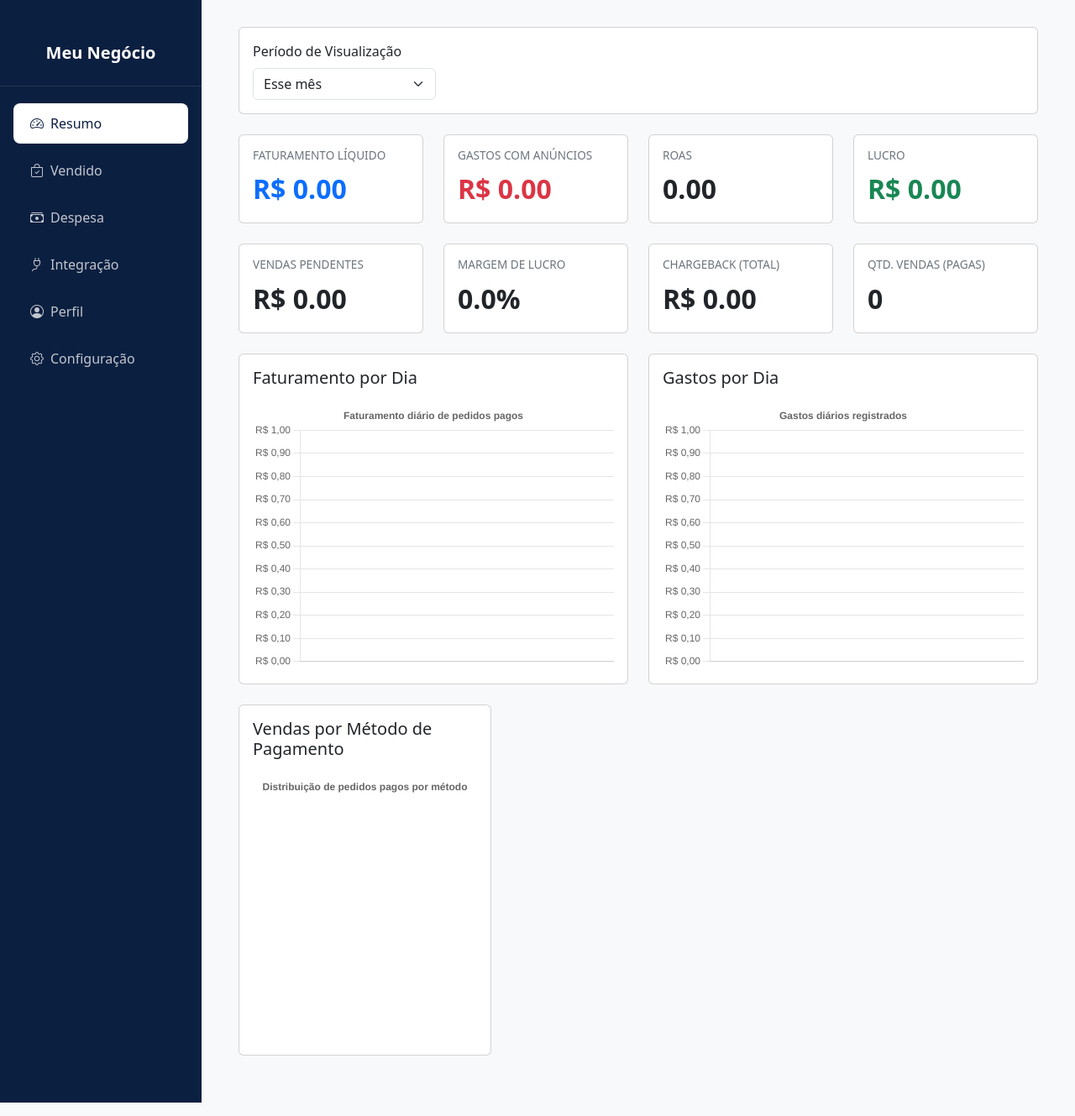
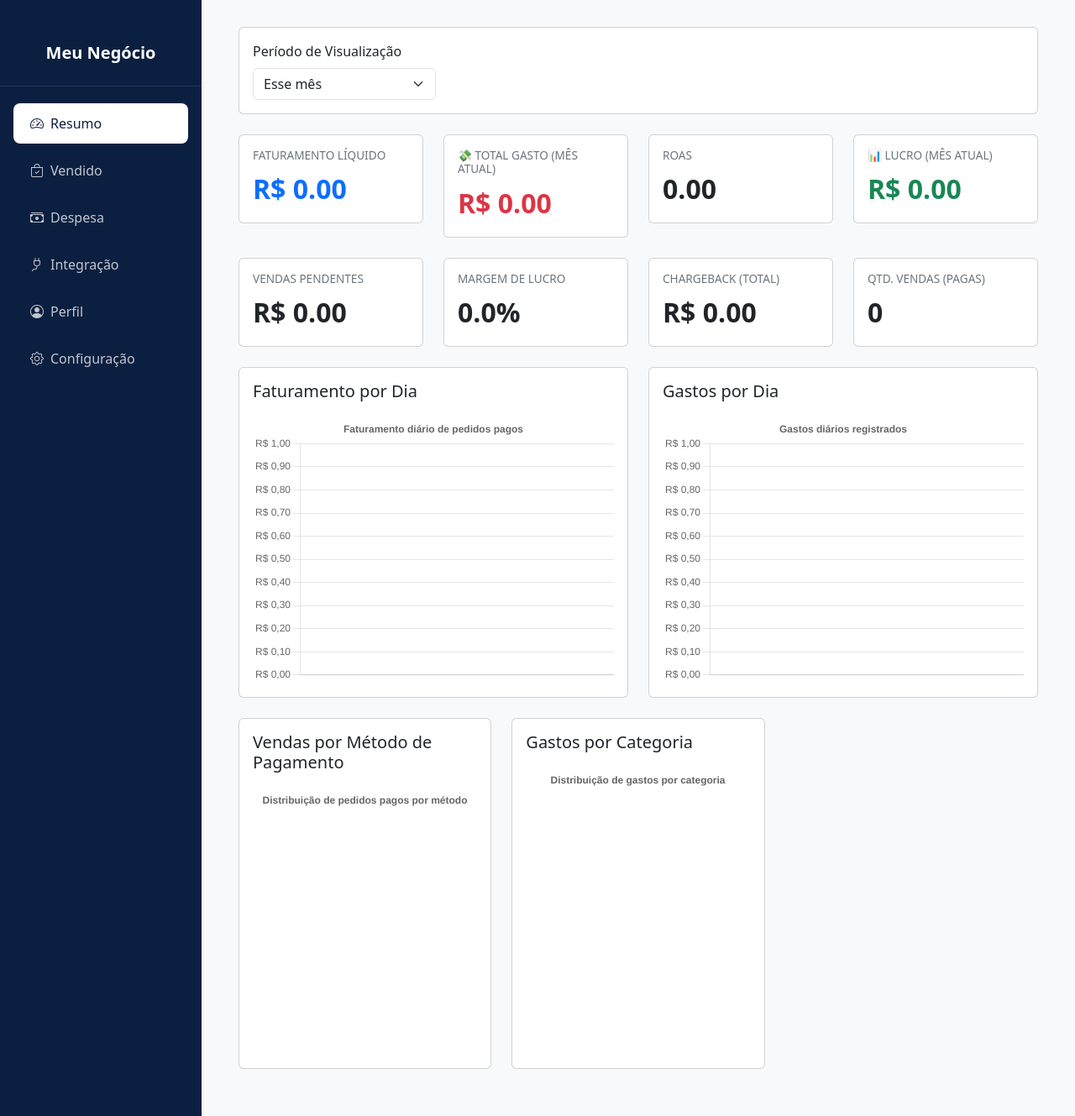
Before and after one commit to isacLima251/finan-as, a Flask app: page / in a window 1280 px wide. Shown: the whole page at 84% size. Run offline with Flask 3, Linux system fonts and the light colour scheme; data that the repository does not hold is empty.

Commit message:
Adiciona gráfico de gastos por categoria e melhorias de UX

```diff
--- a/meu_app/routes.py
+++ b/meu_app/routes.py
@@ -24,6 +24,24 @@ def dashboard():
     elif periodo_selecionado == 'mes_passado': primeiro_dia_mes_atual = hoje.replace(day=1); ultimo_dia_mes_passado = primeiro_dia_mes_atual - timedelta(days=1); primeiro_dia_mes_passado = ultimo_dia_mes_passado.replace(day=1); data_inicio = datetime.combine(primeiro_dia_mes_passado, datetime.min.time()); data_fim = datetime.combine(ultimo_dia_mes_passado, datetime.max.time())
     else: # Padrão: 'mes_atual'
         primeiro_dia_mes_atual = hoje.replace(day=1); data_inicio = datetime.combine(primeiro_dia_mes_atual, datetime.min.time()); data_fim = datetime.combine(hoje, datetime.max.time())
+
+    if periodo_selecionado == 'hoje':
+        titulo_periodo = 'Hoje'
+    elif periodo_selecionado == 'ontem':
+        titulo_periodo = 'Ontem'
+    elif periodo_selecionado == 'ultimos_7_dias':
+        titulo_periodo = 'Últimos 7 dias'
+    elif periodo_selecionado == 'mes_passado':
+        titulo_periodo = 'Mês Passado'
+    elif periodo_selecionado == 'maximo':
+        titulo_periodo = 'Período Total'
+    elif periodo_selecionado == 'personalizado':
+        if data_inicio and data_fim:
+            titulo_periodo = f"{data_inicio.strftime('%d/%m/%Y')} - {data_fim.strftime('%d/%m/%Y')}"
+        else:
+            titulo_periodo = 'Personalizado'
+    else:
+        titulo_periodo = 'Mês Atual'
 
     def apply_date_filter(query, column):
         if data_inicio and data_fim:
@@ -117,17 +135,33 @@ def dashboard():
         grafico_pagamentos_labels.append(metodo or 'Não informado')
         grafico_pagamentos_data.append(int(quantidade or 0))
 
+    categorias_query = db.session.query(
+        Gasto.categoria,
+        func.sum(Gasto.valor)
+    )
+    categorias_query = apply_date_filter(categorias_query, Gasto.data)
+    gastos_por_categoria = categorias_query.group_by(Gasto.categoria).all()
+
+    grafico_categorias_labels = []
+    grafico_categorias_data = []
+    for categoria, total in gastos_por_categoria:
+        grafico_categorias_labels.append(categoria or 'Não informado')
+        grafico_categorias_data.append(float(total or 0))
+
     print("grafico_labels:", grafico_labels)
     print("grafico_data:", grafico_data)
     print("grafico_gastos_labels:", grafico_gastos_labels)
     print("grafico_gastos_data:", grafico_gastos_data)
     print("grafico_pagamentos_labels:", grafico_pagamentos_labels)
     print("grafico_pagamentos_data:", grafico_pagamentos_data)
+    print("grafico_categorias_labels:", grafico_categorias_labels)
+    print("grafico_categorias_data:", grafico_categorias_data)
 
     return render_template(
         "dashboard.html",
         resumo=resumo_dados,
         periodo_selecionado=periodo_selecionado,
+        titulo_periodo=titulo_periodo,
         data_inicio=data_inicio_str,
         data_fim=data_fim_str,
         grafico_labels=grafico_labels,
@@ -135,7 +169,9 @@ def dashboard():
         grafico_gastos_labels=grafico_gastos_labels,
         grafico_gastos_data=grafico_gastos_data,
         grafico_pagamentos_labels=grafico_pagamentos_labels,
-        grafico_pagamentos_data=grafico_pagamentos_data
+        grafico_pagamentos_data=grafico_pagamentos_data,
+        grafico_categorias_labels=grafico_categorias_labels,
+        grafico_categorias_data=grafico_categorias_data
     )
 
 
--- a/meu_app/templates/dashboard.html
+++ b/meu_app/templates/dashboard.html
@@ -48,7 +48,7 @@
         <div class="col-lg-3 col-md-6">
             <div class="card kpi-card">
                 <div class="card-body">
-                    <h6 class="card-title">Gastos com Anúncios</h6>
+                    <h6 class="card-title">💸 Total Gasto ({{ titulo_periodo }})</h6>
                     <p class="card-text text-danger">R$ {{ "%.2f"|format(resumo.gastos|float) }}</p>
                 </div>
             </div>
@@ -64,7 +64,7 @@
         <div class="col-lg-3 col-md-6">
             <div class="card kpi-card">
                 <div class="card-body">
-                    <h6 class="card-title">Lucro</h6>
+                    <h6 class="card-title">📊 LUCRO ({{ titulo_periodo }})</h6>
                     <p class="card-text text-success">R$ {{ "%.2f"|format(resumo.lucro|float) }}</p>
                 </div>
             </div>
@@ -133,6 +133,16 @@
                     <h5 class="card-title mb-3">Vendas por Método de Pagamento</h5>
                     <div class="position-relative" style="height: 320px;">
                         <canvas id="graficoPagamentos"></canvas>
+                    </div>
+                </div>
+            </div>
+        </div>
+        <div class="col-lg-6 col-xl-4">
+            <div class="card h-100">
+                <div class="card-body">
+                    <h5 class="card-title mb-3">Gastos por Categoria</h5>
+                    <div class="position-relative" style="height: 320px;">
+                        <canvas id="graficoCategorias"></canvas>
                     </div>
                 </div>
             </div>
@@ -311,6 +321,56 @@ document.addEventListener('DOMContentLoaded', function() {
             }
         });
     }
+
+    const ctxCategorias = document.getElementById('graficoCategorias');
+    if (ctxCategorias && typeof Chart !== 'undefined') {
+        const categoriaLabels = {{ grafico_categorias_labels|tojson }};
+        const categoriaValores = {{ grafico_categorias_data|tojson }};
+        console.log('Categorias labels:', categoriaLabels);
+        console.log('Categorias valores:', categoriaValores);
+
+        new Chart(ctxCategorias, {
+            type: 'doughnut',
+            data: {
+                labels: categoriaLabels,
+                datasets: [{
+                    label: 'Gastos (R$)',
+                    data: categoriaValores,
+                    backgroundColor: [
+                        'rgba(13, 110, 253, 0.7)',
+                        'rgba(25, 135, 84, 0.7)',
+                        'rgba(255, 193, 7, 0.7)',
+                        'rgba(220, 53, 69, 0.7)',
+                        'rgba(102, 16, 242, 0.7)',
+                        'rgba(111, 66, 193, 0.7)',
+                        'rgba(32, 201, 151, 0.7)'
+                    ],
+                    borderWidth: 1
+                }]
+            },
+            options: {
+                responsive: true,
+                maintainAspectRatio: false,
+                plugins: {
+                    legend: {
+                        position: 'bottom'
+                    },
+                    title: {
+                        display: true,
+                        text: 'Distribuição de gastos por categoria'
+                    },
+                    tooltip: {
+                        callbacks: {
+                            label: function(context) {
+                                const valor = context.parsed || 0;
+                                return `${context.label}: R$ ${valor.toLocaleString('pt-BR', { minimumFractionDigits: 2 })}`;
+                            }
+                        }
+                    }
+                }
+            }
+        });
+    }
 });
 </script>
 {% endblock %}
--- a/meu_app/templates/pedidos.html
+++ b/meu_app/templates/pedidos.html
@@ -36,6 +36,9 @@
                 </div>
                 <div class="col-md-2">
                     <button type="submit" class="btn btn-primary w-100">Filtrar</button>
+                </div>
+                <div class="col-md-3">
+                    <a href="{{ url_for('listar_pedidos') }}" class="btn btn-outline-secondary w-100"><i class="bi bi-x-circle"></i> Limpar Filtros</a>
                 </div>
             </form>
         </div>
```
